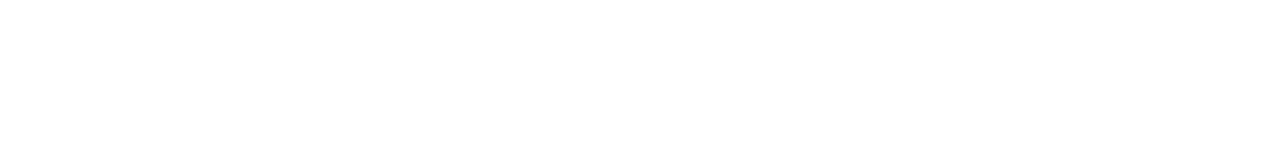
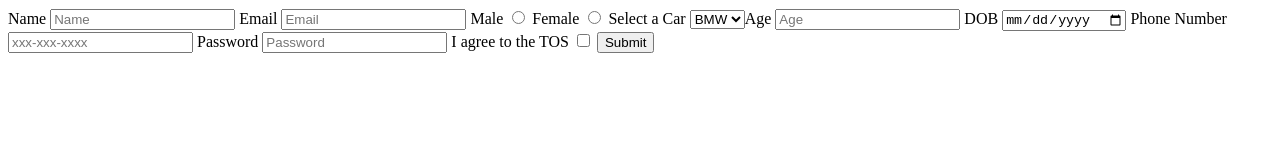
Before and after one commit to acciojob/signup-form-car-Shivaranjini189, a website: page main.html in a window 1280 px wide. Drawn offline with Linux system fonts and the light colour scheme.

Commit message:
created a submission

```diff
--- a/main.html
+++ b/main.html
@@ -8,6 +8,44 @@
 
 <body>
 	<!-- the entire body must be written by student -->
+	<form method="post">
+      <label for="name">Name</label>
+	  <input type="text" id="name" placeholder="Name" required>
+
+	  <label for="email">Email</label>
+	  <input type="email" id="email" placeholder="Email" required>
+
+	  <label for="gender_m">Male</label>
+	  <input type="radio" id="gender_m" name="gender"  required>
+	  <label for="gender_f">Female</label>
+	  <input type="radio" id="gender_f" name="gender"  required>
+
+	<label for="cars">Select a Car</label>
+	<select placeholder="--Please choose an option--">
+		<option>BMW</option>
+		<Option>Audi</Option>
+		<option>Tata</option>
+	</select
+
+	<label for="age">Age</label>
+	<input type="number" id="age" placeholder="Age" required>
+
+	<label for="dob">DOB</label>
+	<input type="date" id="dob" required>
+
+	<label for="tel">Phone Number</label>
+	<input type="tel" id="tel" placeholder="xxx-xxx-xxxx">
+
+	<label for="password">Password</label>
+	<input type="password" id="password" placeholder="Password" required>
+
+	<label for="tos">I agree to the TOS</label>
+	<input type="checkbox" id="tos" required>
+
+		<button type="submit">Submit</button>
+	</form>
+
+
     <script type="text/javascript" src="./script.js">
 </script>
 
```
